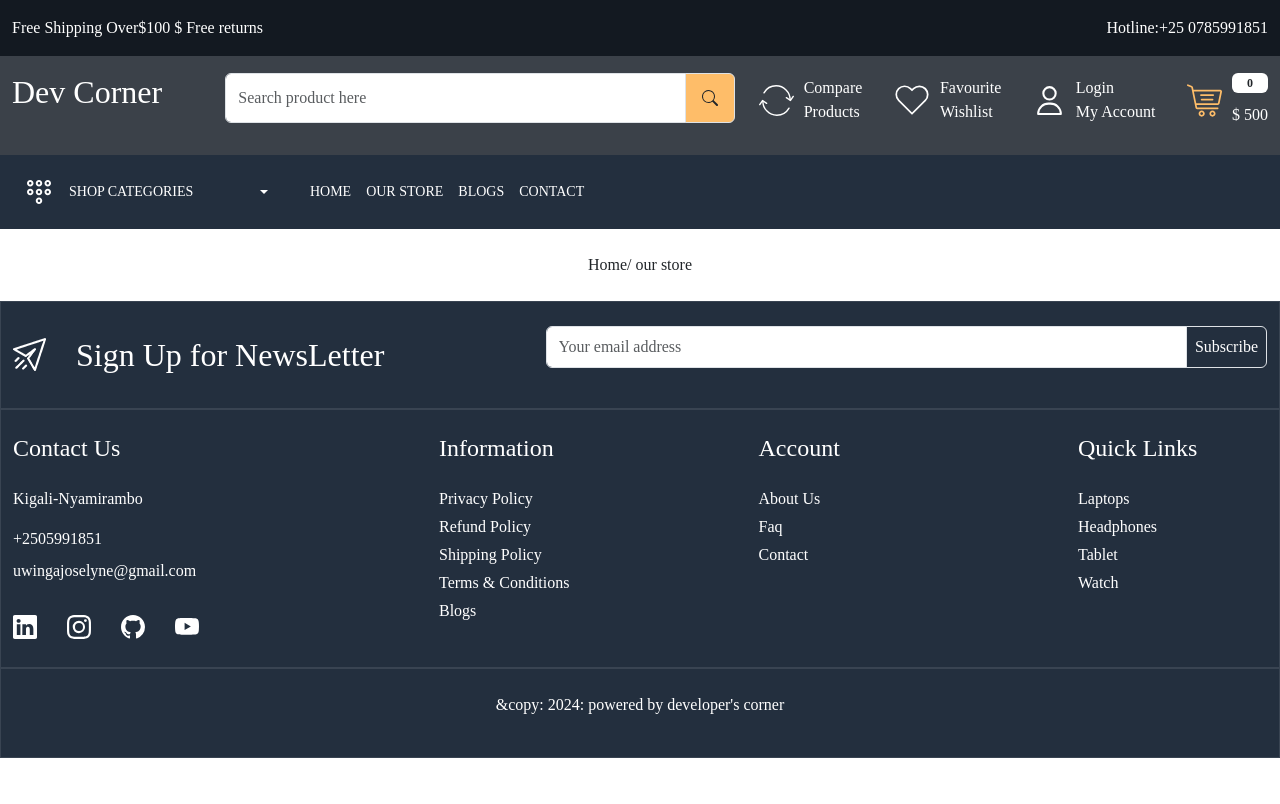
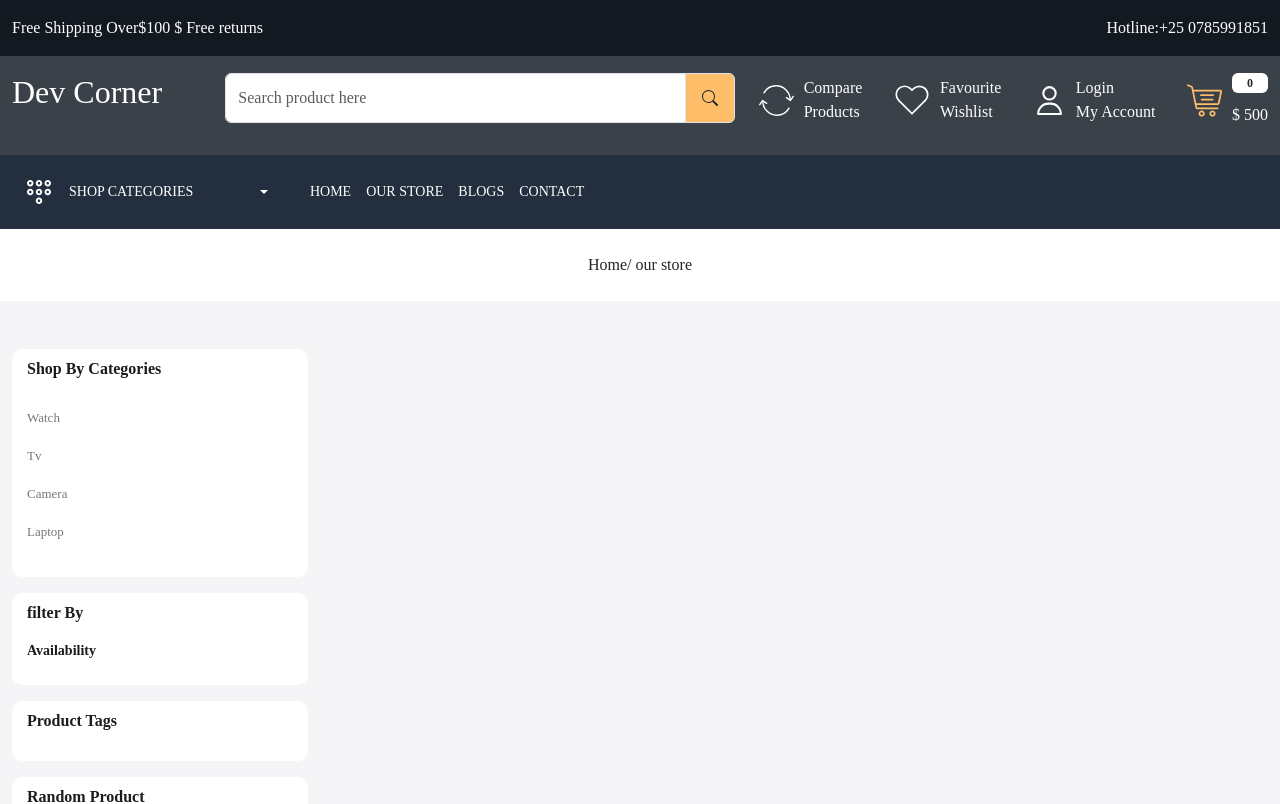
Before and after one commit to uwingabirejoselyne/learn-ecommerce-ui, a React (Create React App) app: page /store in a window 1280 px wide. Shown: the top 804 px of the page. Built offline with nearby package versions, Linux system fonts and the light colour scheme.

Commit message:
styling sub title for filter card

```diff
--- a/src/App.css
+++ b/src/App.css
@@ -374,3 +374,32 @@ footer .input-group-text {
     height: 100%;
     border-radius: 10px;
 }
+
+.filter-card {
+    background-color: white;
+    border-radius: 10px;
+    padding: 10px 15px;
+}
+
+.filter-title {
+    font-size: 16px;
+    line-height: 20px;
+    font-weight: 600;
+    color: var(--color-1c1c1b);
+    margin-bottom: 20px;
+}
+
+.filter-card ul {
+    list-style: none;
+    font-size: 13px;
+    line-height: 38px;
+    color: var(--color-777777);
+    cursor: pointer;
+}
+
+.sub-title {
+    font-size: 14px;
+    font-weight: 600;
+    color: var(--color-1c1c1b);
+    margin-bottom: 15px;
+}
--- a/src/components/Meta.js
+++ b/src/components/Meta.js
@@ -1,9 +1,9 @@
 import { Helmet } from 'react-helmet'
-const Meta = () => {
+const Meta = (props) => {
     return (
         <Helmet>
             <meta charSet="utf-8" />
-            <title>Our store</title>
+            <title>{props.title}</title>
         </Helmet>
     )
 }
--- a/src/pages/OurStore.js
+++ b/src/pages/OurStore.js
@@ -1,16 +1,46 @@
 import React from 'react'
 import BreadCrumb from '../components/BreadCrumb'
-import { Helmet } from "react-helmet";
+import Meta from '../components/Meta'
 
 
 const OurStore = () => {
   return (
     <>
-      <Helmet>
-        <meta charSet="utf-8" />
-        <title>Our store</title>
-      </Helmet>
+      <Meta title ={"Our Store"}/>
       <BreadCrumb title="our store" />
+      <div className="store-wrapper home-wrapper-2 py-5">
+                <div className="container-xxl">
+                    <div className="row">
+                        <div className="col-3">
+                            <div className='filter-card mb-3'>
+                              <h3 className="filter-title"> Shop By Categories</h3>
+                              <div>
+                                <ul className='ps-0'>
+                                  <li>Watch</li>
+                                  <li>Tv</li>
+                                  <li>Camera</li>
+                                  <li>Laptop</li>
+                                </ul>
+                              </div>
+                            </div>
+                            <div className='filter-card mb-3'>
+                              <h3 className="filter-title"> filter By </h3>
+                              <div>
+                                <h5 className="sub-title">
+                                  Availability
+                                </h5>
+                              </div>
+                            </div>
+                            <div className='filter-card mb-3'>
+                              <h3 className="filter-title"> Product Tags</h3>
+                            </div>
+                            <div className='filter-card mb-3'>
+                              <h3 className="filter-title"> Random Product</h3>
+                            </div>
+                        </div>
+                    </div>
+                </div>
+            </div>
     </>
   )
 }
```
